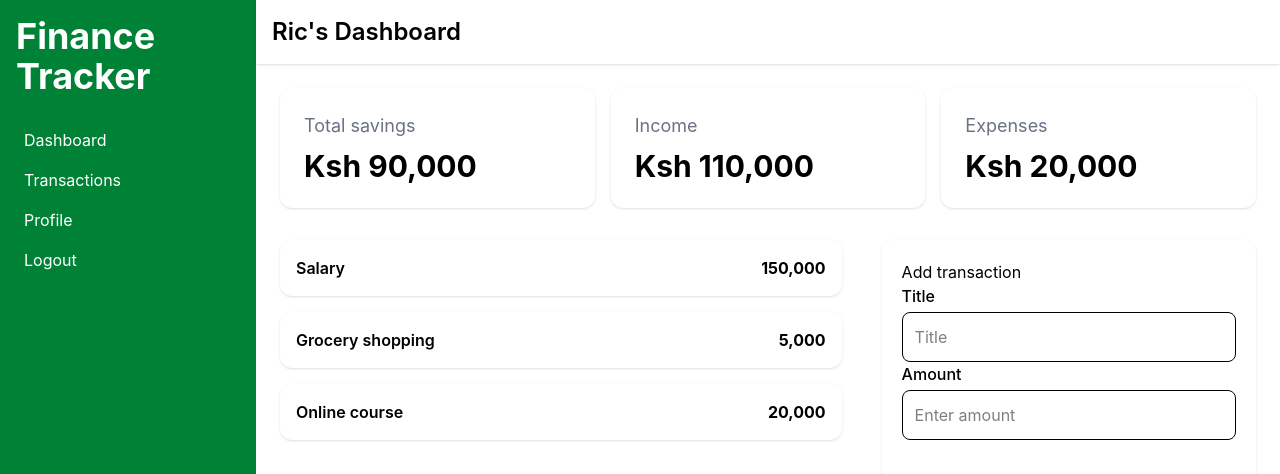
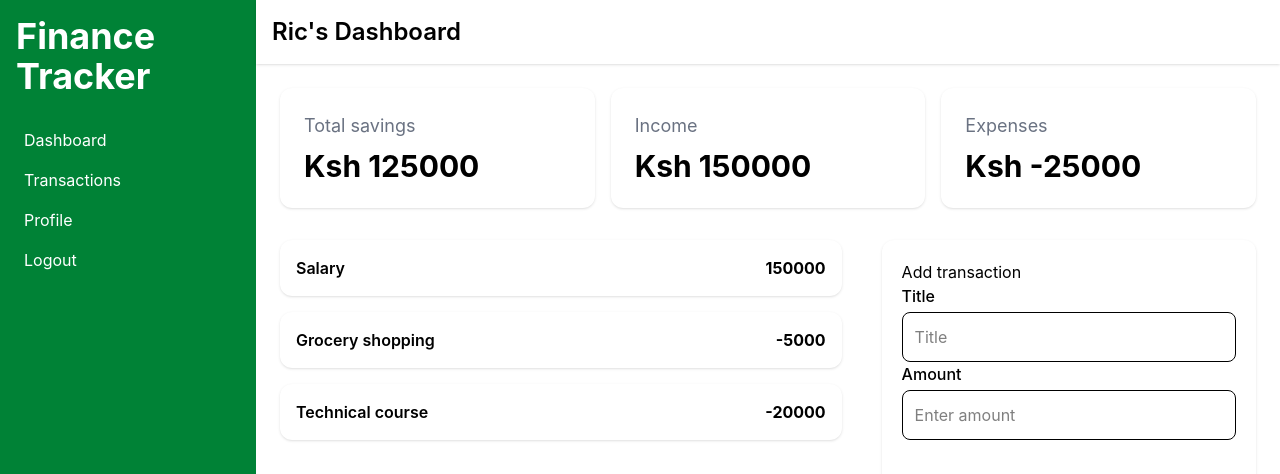
Before and after one commit to ricmusyoki-glitch/finance-tracker-app, a React (Vite) app: page /dashboard in a window 1280 px wide. Shown: the top 474 px of the page. Built offline with nearby package versions, Linux system fonts and the light colour scheme.

Commit message:
Made some modifications on the transactions list and transaction form and made them dynamic

```diff
--- a/src/components/TransactionForm.jsx
+++ b/src/components/TransactionForm.jsx
@@ -1,17 +1,16 @@
-import { useState } from "react"; //This gives the component the ability to store changing data
 
 
-const TransactionForm = () => {
 
-    const [Title, setTitle] = useState("")
-    const [Amount, setAmount] = useState("")
+const TransactionForm = ({
+    handleSubmit,
+    title,
+    amount,
+    setTitle,
+    setAmount
+}) => {
 
-    const handleSubmit = (e) => {
-        e.preventDefault()
 
-         console.log(Title)
-         console.log(Amount)
-    }
+
 
   return (
     <form onSubmit={handleSubmit}  className="bg-white p-5 rounded-xl shadow space y-4">
@@ -23,7 +22,7 @@ const TransactionForm = () => {
 
             <input type="text"
                    placeholder="Title"
-                   value={Title}
+                   value={title}
                    onChange={(e) => setTitle(e.target.value)}
                    className="border p-3 rounded-lg outline-none"/>
         </div>
@@ -34,7 +33,7 @@ const TransactionForm = () => {
 
             <input type="number"
              placeholder="Enter amount"
-             value={Amount}
+             value={amount}
              onChange={(e) => setAmount(e.target.value)}
              className="border p-3 rounded-lg outline-none"/>
         </div>
--- a/src/components/TransactionList.jsx
+++ b/src/components/TransactionList.jsx
@@ -1,22 +1,20 @@
 import TransactionItem from './TransactionItem'
 
-const TransactionList = () => {
+const TransactionList = ({
+  transactions
+}) => {
 
-    const transactions = [
-        {id: 1, title: 'Salary', amount: '150,000'},
-        {id: 2, title: 'Grocery shopping', amount: '5,000'},
-        {id: 3, title: 'Online course', amount: '20,000'},
-    ]
+
   return (
 
     <div className='space-y-4'>
 
-        {transactions.map((transactions) =>
+        {transactions.map((transaction) =>
 
         <TransactionItem
-        key={transactions.id}
-        title={transactions.title}
-        amount={transactions.amount}
+        key={transaction.id}
+        title={transaction.title}
+        amount={transaction.amount}
         />
 )}
 
--- a/src/pages/Dashboard.jsx
+++ b/src/pages/Dashboard.jsx
@@ -1,3 +1,5 @@
+import { useState } from "react"
+
 import Dashboardlayout from "../layout/DashboardLayout"
 import Balancecard from "../components/BalanceCard"
 import TransactionList from "../components/TransactionList"
@@ -6,6 +8,54 @@ import TransactionForm from "../components/TransactionForm"
 
 const Dashboard = () => {
 
+
+  const [transactions, setTransactions] = useState([
+
+    {id: 1, title: 'Salary', amount: 150000,},
+
+    {id: 2, title: 'Grocery shopping', amount: -5000,},
+
+    {id: 3, title: 'Technical course', amount: -20000,},
+  ])
+
+  const [title, setTitle] = useState('')
+  const [amount, setAmount] = useState('')
+
+  const handleSubmit = (e) => {
+
+    e.preventDefault()
+
+    const newTransaction = {
+      id: Date.now(),
+      title: title,
+      amount: -Number(amount)
+    }
+
+    setTransactions([...transactions, newTransaction])
+
+    setTitle('')
+    setAmount('')
+  }
+
+  const income = transactions
+    .filter((transaction) => transaction.amount > 0)
+    .reduce(
+      (total, transaction)=>
+         total + transaction.amount,
+      0
+    )
+
+
+  const expenses = transactions
+    .filter((transaction) => transaction.amount < 0)
+    .reduce(
+      (total, transaction)=>
+         total + transaction.amount,
+      0
+    )
+    const balance = income + expenses
+
+
   return (
     <Dashboardlayout>
 
@@ -13,17 +63,17 @@ const Dashboard = () => {
 
         <Balancecard
           title= "Total savings"
-          amount = "Ksh 90,000"
+          amount = {`Ksh ${balance}`}
           />
 
           <Balancecard
           title= "Income"
-          amount = "Ksh 110,000"
+          amount = {`Ksh ${income}`}
           />
 
           <Balancecard
           title= "Expenses"
-          amount = "Ksh 20,000"
+          amount = {`Ksh ${expenses}`}
           />
 
       </div>
@@ -31,12 +81,18 @@ const Dashboard = () => {
       <div className="mt-8 flex gap-10">
 
          <div className="w-3/5">
-        <TransactionList />
+        <TransactionList
+        transactions={transactions}/>
         </div>
 
 
         <div className="w-2/5">
-        <TransactionForm />
+        <TransactionForm
+        title={title}
+        setTitle={setTitle}
+        amount={amount}
+        setAmount={setAmount}
+        handleSubmit={handleSubmit}/>
         </div>
 
       </div>
```
